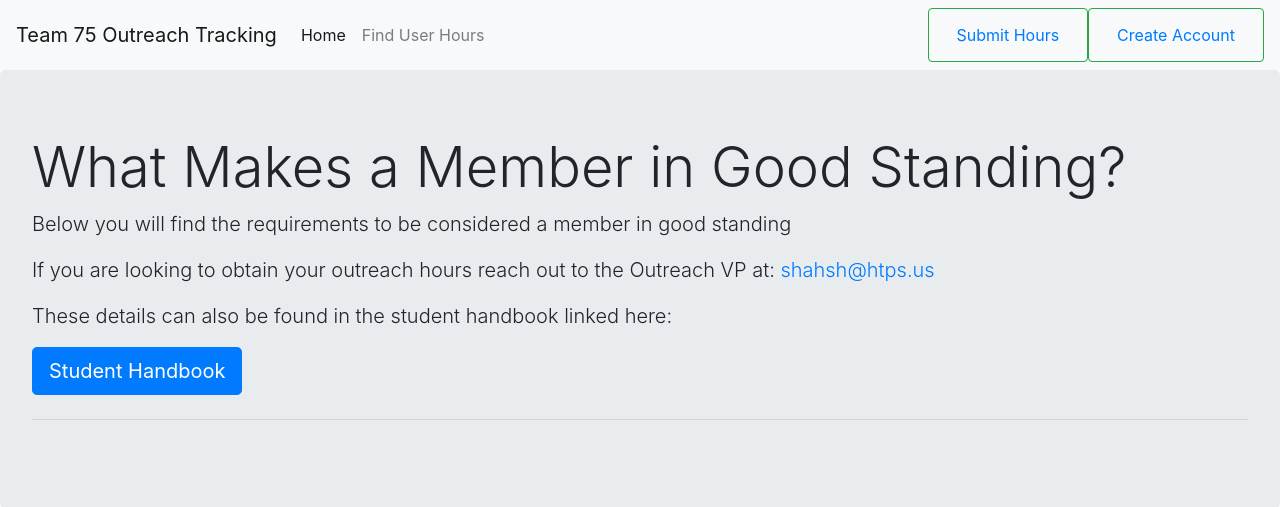
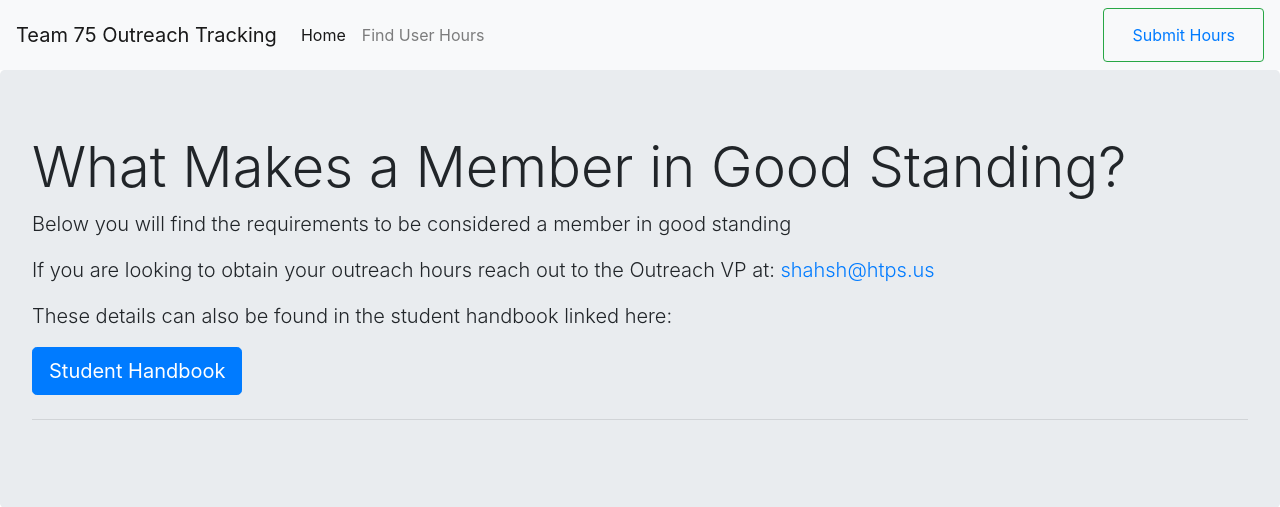
Before and after one commit to Vishwa-Muthuraman/team75_sample_site, a Flask app: page / in a window 1280 px wide. Shown: the top 507 px of the page. Run offline with Flask 2, Linux system fonts and the light colour scheme; some libraries are stand-ins or nearby versions.

Commit message:
whatever

```diff
--- a/templates/base.html
+++ b/templates/base.html
@@ -45,9 +45,9 @@
             <button class="btn btn-outline-success my-2 my-sm-0" type="submit"><a class="nav-link" href="/sign_up">Submit Hours</a></button>
           </form>
 
-          <form class="form-inline my-2 my-lg-0">
+          <!--<form class="form-inline my-2 my-lg-0">
             <button class="btn btn-outline-success my-2 my-sm-0" type="submit"><a class="nav-link" href="/new_user">Create Account</a></button>
-          </form>
+          </form> -->
           <!-- <form class="form-inline my-2 my-lg-0">
             <input class="form-control mr-sm-2" type="search" placeholder="Search" aria-label="Search">
             <button class="btn btn-outline-success my-2 my-sm-0" type="submit">Search</button>
```
